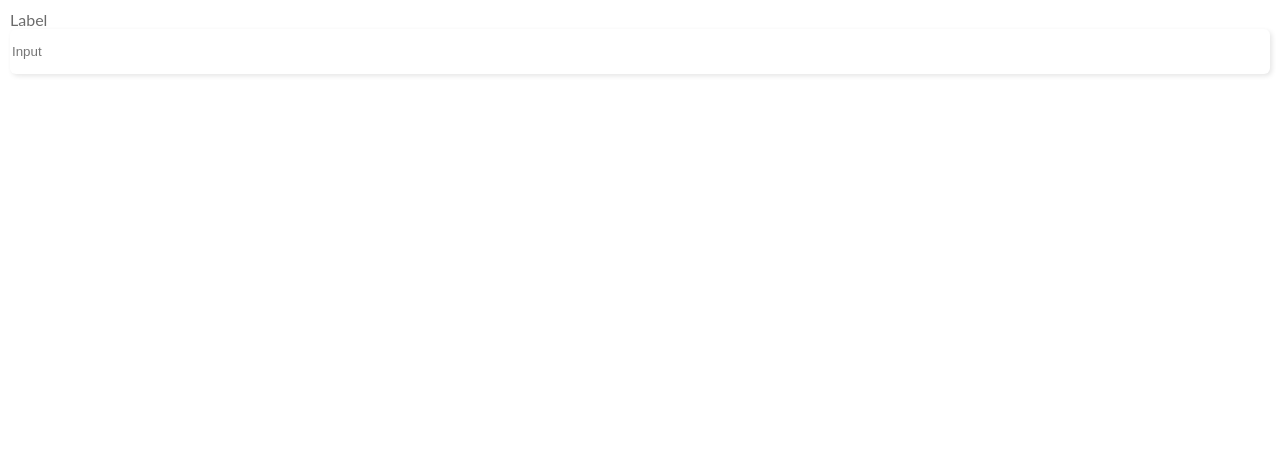
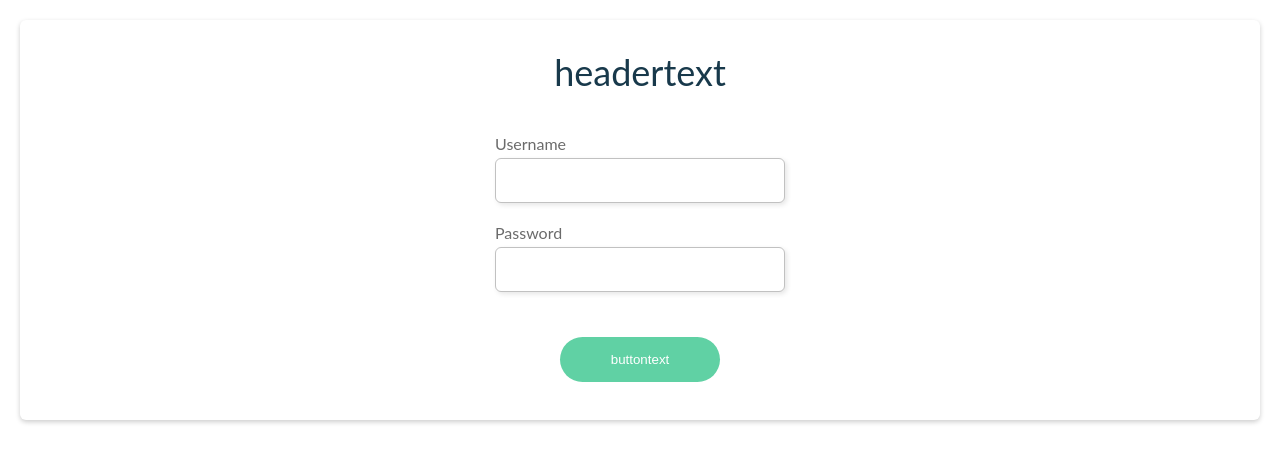
Before and after one commit to luanateixeira148/final, a React (Create React App) app: page / in a window 1280 px wide. Shown: the top 462 px of the page. Built offline with nearby package versions, Linux system fonts and the light colour scheme.

Commit message:
login card UI

```diff
--- a/src/App.js
+++ b/src/App.js
@@ -1,11 +1,13 @@
 import './App.scss';
 import Button from './comps/Button';
 import Input from './comps/Input';
+import LoginCard from './comps/LoginCard';
+import LoginHeader from './comps/LoginHeader';
 
 function App() {
   return (
     <div className="App">
-      <Input />
+      <LoginCard />
     </div>
   );
 }
--- a/src/comps/Button/index.js
+++ b/src/comps/Button/index.js
@@ -4,13 +4,12 @@ import styled from 'styled-components';
 const ButtonContainer = styled.button`
   background-color: #60D1A4;
   min-height: 45px;
-  min-width: 160px;
+  min-width:${props=>props.width ? props.width : "160px"};
+  max-width:${props=>props.width ? props.width : "230px"};
   border-radius: 50px;
   border: none;
   color: #FFFFFF;
-
-    min-width:${props=>props.width ? props.width : "160px"};
-    max-width:${props=>props.width ? props.width : "230px"};
+  margin: 35px;
 `;
 
 const Button = ({onClick, text}) => {
--- a/src/comps/Input/index.js
+++ b/src/comps/Input/index.js
@@ -14,6 +14,7 @@ const Label = styled.div`
     font-size: 16px;
     color: #6B6B6B;
     text-align: left;
+    margin-bottom: 5px;
 `;
 
 const InputBox = styled.input`
@@ -21,21 +22,19 @@ const InputBox = styled.input`
     border: 1px solid #C1C1C1;
     box-sizing: border-box;
     box-shadow: 2px 2px 5px rgba(0, 0, 0, 0.1);
-    border: none;
     border-radius: 6px;
     min-height: 45px;
     min-width: 290px;
 `;
 
-const Input = ({onChange, placeholder, label}) => {
+const Input = ({placeholder, label}) => {
   return <InputContainer>
     <Label>{label}</Label>
-    <InputBox placeholder={placeholder} />
+    <InputBox />
   </InputContainer>
 }
 
 Input.defaultProps = {
-placeholder:"Input",
 label:"Label"
 }
 
--- /dev/null
+++ b/src/comps/LoginCard/index.js
@@ -0,0 +1,33 @@
+import React, {useState} from 'react';
+import styled from 'styled-components';
+import Button from '../Button'
+import Input from '../Input';
+import LoginHeader from '../LoginHeader';
+
+const LoginCardContainer = styled.div`
+    min-width: 330px;
+    min-height: 400px;
+    background: #FFFFFF;
+    box-shadow: 0px 2px 5px rgba(0, 0, 0, 0.2);
+    border-radius: 6px;
+    display: flex;
+    flex-direction: column;
+    align-items: center;
+    margin: 20px;
+`;
+
+const LoginCard = ({buttontext, headertext}) => {
+  return <LoginCardContainer>
+      <LoginHeader text={headertext}/>
+      <Input label="Username" />
+      <Input label="Password" />
+      <Button text={buttontext}/>
+  </LoginCardContainer>
+}
+
+LoginCard.defaultProps = {
+buttontext:"buttontext",
+headertext:"headertext"
+}
+
+export default LoginCard;
--- /dev/null
+++ b/src/comps/LoginHeader/index.js
@@ -0,0 +1,23 @@
+import React, {useState} from 'react';
+import styled from 'styled-components';
+
+const LoginHeaderBox = styled.div`
+    font-family: Lato;
+    font-style: normal;
+    font-weight: normal;
+    font-size: 36px;
+    color: #18394B;
+    padding: 30px;
+`;
+
+const LoginHeader = ({text}) => {
+  return <LoginHeaderBox>
+      {text}
+  </LoginHeaderBox>
+}
+
+LoginHeader.defaultProps = {
+    text:"Text",
+}
+
+export default LoginHeader;
```
